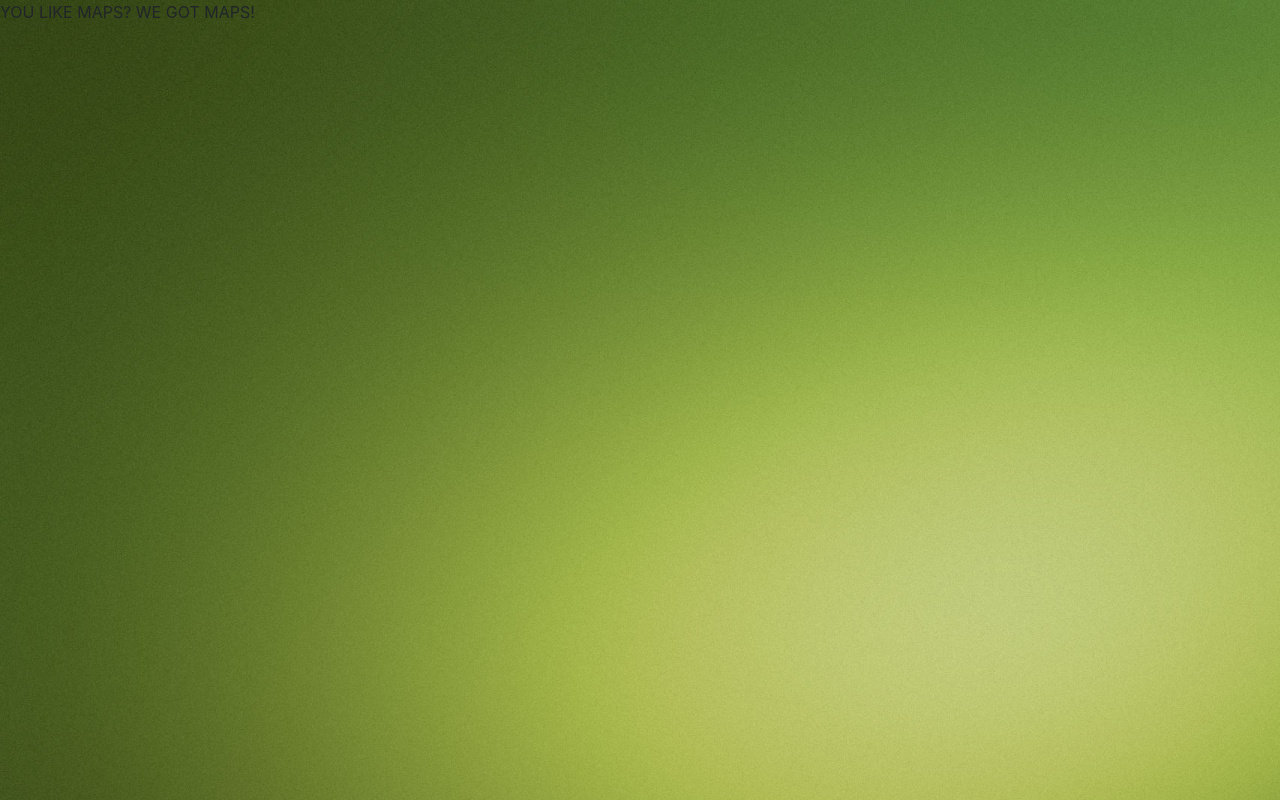
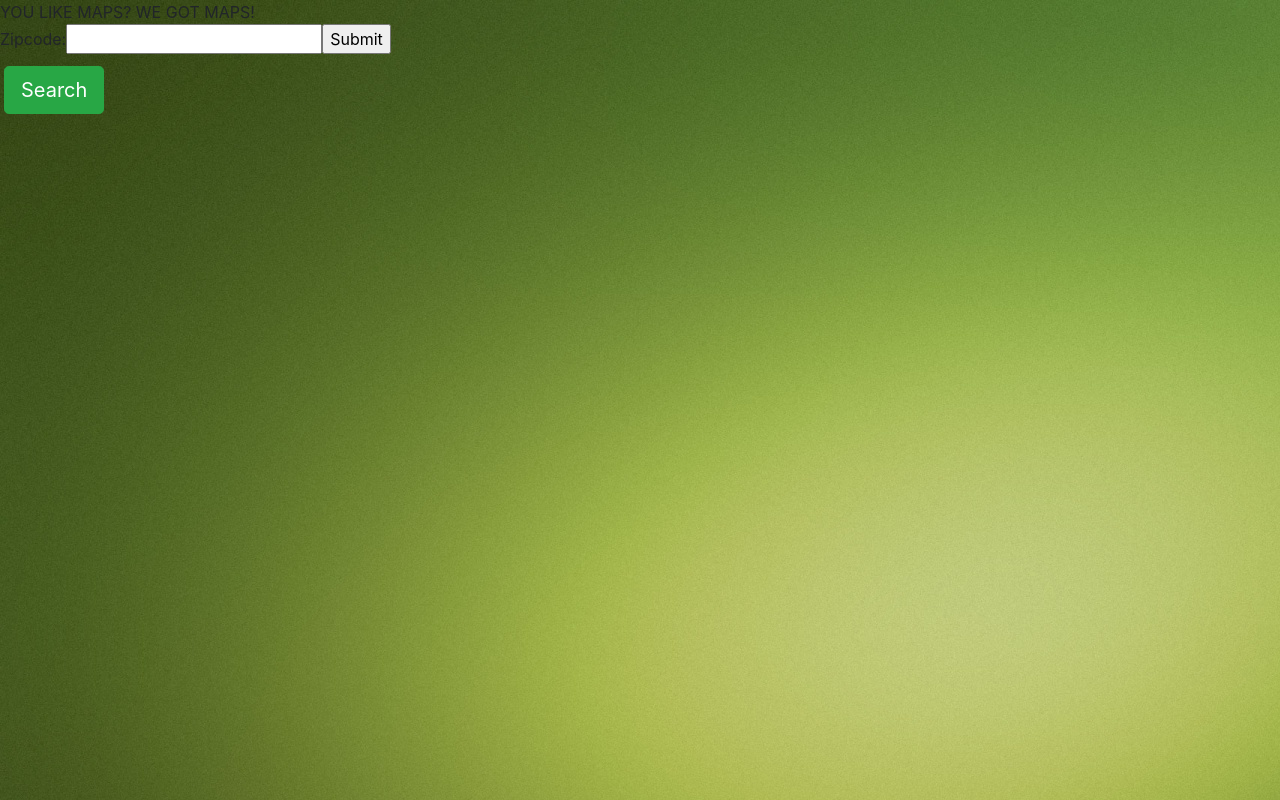
Before and after one commit to GreatestDane/Garden_App, a React (Create React App) app in the folder garden-finder/: page /map in a window 1280 px wide. Built offline with nearby package versions, Linux system fonts and the light colour scheme.

Commit message:
Attempt 1 at adding a form

```diff
--- a/garden-finder/src/components/Maps/Maps.js
+++ b/garden-finder/src/components/Maps/Maps.js
@@ -10,7 +10,19 @@ class Maps extends Component {
         return (
             <div>
                 {this.state.title}
+                <div className="map">
+
+                </div>
+                <form>
+                    <label>
+                        Zipcode:
+                    <input type="text" name="Zipcode" />
+                    </label>
+                    <input type="submit" value="Submit" />
+                </form>
+                <button className="top-button btn-lg m-1 btn btn-success">Search</button>
             </div>
+
         )
     }
 }
```
